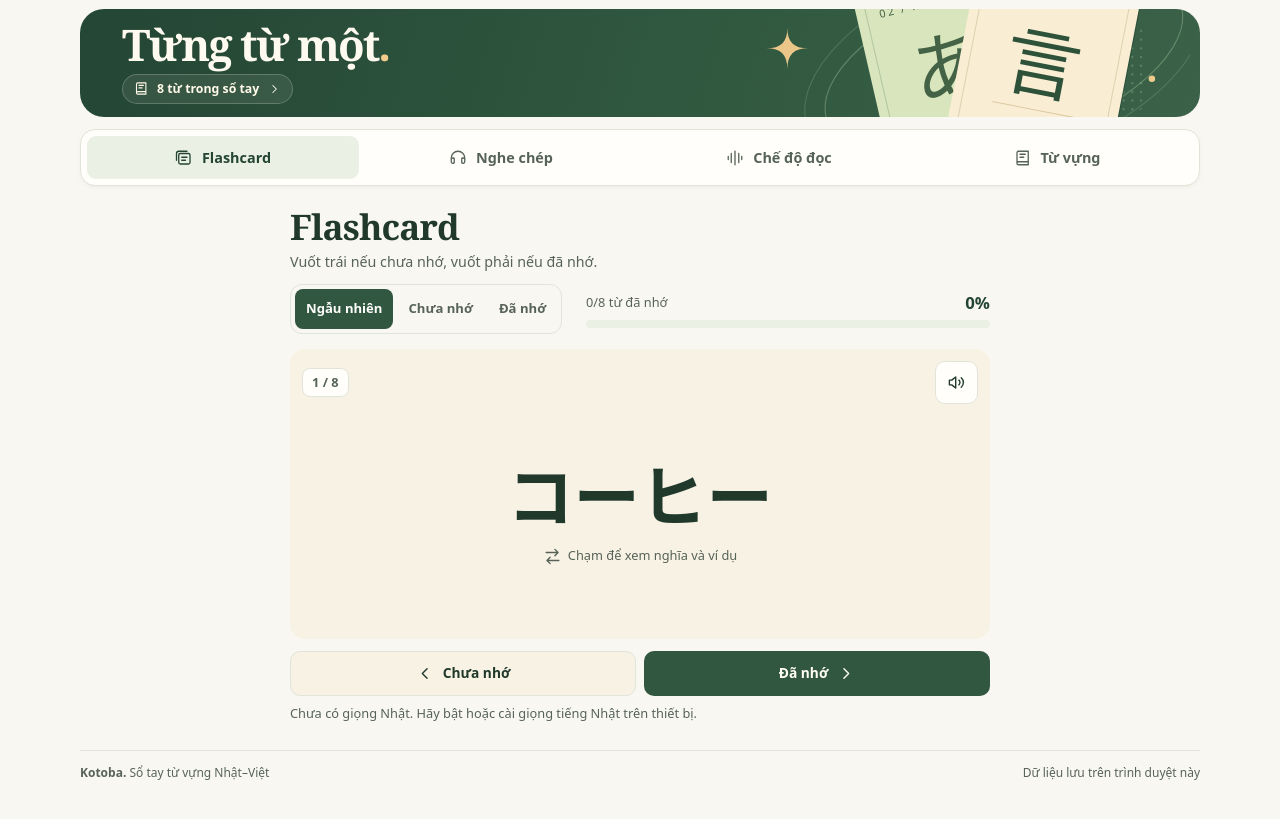
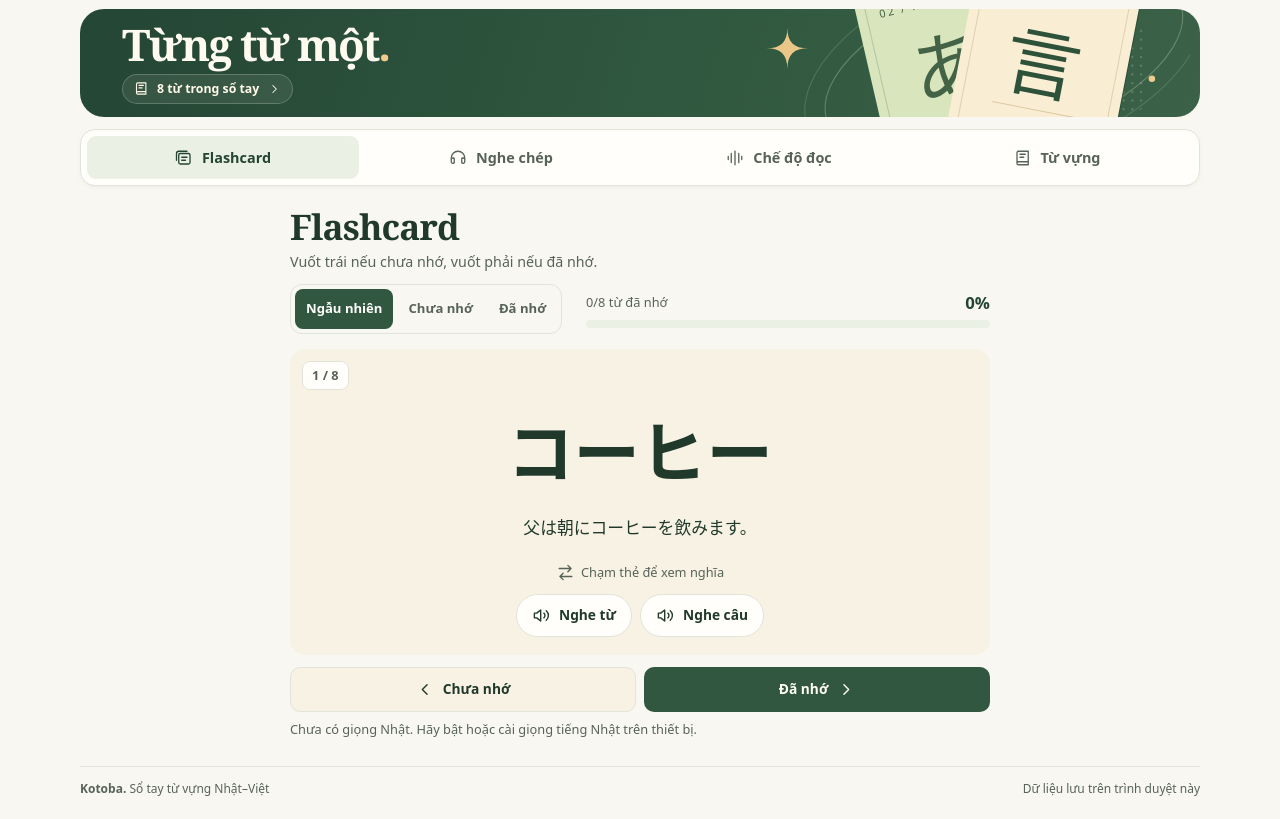
Before and after one commit to MihQuannn7799/learn-japanese-new-word, a website built with Vite: page frontend/index.html in a window 1280 px wide. Shown: the part 79-898 px from the top of the page. Built offline with nearby package versions, Linux system fonts and the light colour scheme.

Commit message:
feat(flashcard): show Japanese context before revealing answers
Refs #9

```diff
--- a/frontend/src/styles/components.css
+++ b/frontend/src/styles/components.css
@@ -42,8 +42,10 @@
 .flip-hint { display: flex; align-items: center; justify-content: center; gap: 6px; margin-top: 10px; color: var(--muted); font-size: .8rem; }
 .flash-example { display: grid; gap: 3px; width: fit-content; max-width: 100%; margin: 10px auto 0; padding: 7px 12px; border-radius: 8px; background: var(--white); font-size: .9rem; overflow-wrap: anywhere; }
 .flash-example .muted { font-size: .81rem; }
-.flash-face:has(.flash-example-audio) .card-toggle { padding-bottom: 9px; }
-.flash-example-audio { justify-self: center; align-self: start; margin-bottom: 9px; }
+.flash-face .card-toggle { padding-bottom: 12px; }
+.flash-audio-actions { display: flex; flex-wrap: wrap; justify-content: center; align-self: start; gap: 8px; margin: 0 12px 18px; }
+.flash-audio-actions .btn { border-radius: 999px; }
+.flash-example-front { background: transparent; margin-top: 18px; font-size: 1.05rem; line-height: 1.7; }
 .swipe-label { display: flex; position: absolute; z-index: 1; top: 59px; align-items: center; gap: 4px; padding: 4px 8px; border: 1px solid currentColor; border-radius: 8px; background: var(--white); font-size: .85rem; font-weight: 750; opacity: 0; pointer-events: none; }
 .swipe-label-left { right: 18px; color: var(--ink); }
 .swipe-label-right { left: 18px; color: var(--green-dark); }
--- a/frontend/src/views/flashcard.ts
+++ b/frontend/src/views/flashcard.ts
@@ -11,23 +11,31 @@ const filters: ReadonlyArray<readonly [FlashFilter, string]> = [
 function cardBack(word: Word): string {
   return `<span class="card-meaning" lang="${word.meaningLanguage === 'en' ? 'en' : 'vi'}">${escapeHtml(word.meaning)}</span>
     <span class="kana" lang="ja">${escapeHtml(word.displayKana || word.kana)}</span>
+    ${word.hanViet ? `<span class="word-hanviet">${escapeHtml(word.hanViet)}</span>` : ''}
     ${word.example ? `<span class="flash-example">
       <span lang="ja">${escapeHtml(word.example)}</span>
       ${word.exampleMeaning ? `<span class="muted" lang="vi">${escapeHtml(word.exampleMeaning)}</span>` : ''}
     </span>` : ''}`;
 }
 
+function cardFront(word: Word): string {
+  return `${japanese({ ...word, hanViet: '' })}
+    ${word.example ? `<span class="flash-example flash-example-front" lang="ja">${escapeHtml(word.example)}</span>` : ''}`;
+}
+
 function swipeCard({ flipped, flashIndex }: StudyState, word: Word, total: number): string {
   return `<div class="flash-deck">
     <div class="flash-face${flipped ? ' flipped' : ''}">
       <button type="button" class="card-toggle" data-action="flip" id="flip-card" aria-label="${flipped ? 'Lật về mặt tiếng Nhật' : 'Lật để xem nghĩa và ví dụ'}" aria-describedby="card-answer">
-        <span id="card-answer">${flipped ? cardBack(word) : japanese(word)}</span>
-        <span class="flip-hint">${icon('flip')} ${flipped ? 'Chạm để xem mặt trước' : 'Chạm để xem nghĩa và ví dụ'}</span>
+        <span id="card-answer">${flipped ? cardBack(word) : cardFront(word)}</span>
+        <span class="flip-hint">${icon('flip')} ${flipped ? 'Chạm để xem mặt trước' : 'Chạm thẻ để xem nghĩa'}</span>
       </button>
-      ${flipped && word.example ? `<button type="button" class="btn plain flash-example-audio" data-action="speak-example">${icon('volume')} Nghe câu ví dụ</button>` : ''}
+      <div class="flash-audio-actions">
+        <button type="button" class="btn secondary" data-action="speak">${icon('volume')} Nghe từ</button>
+        ${word.example ? `<button type="button" class="btn secondary" data-action="speak-example">${icon('volume')} Nghe câu</button>` : ''}
+      </div>
       <div class="face-top">
         <span class="flash-position" aria-label="Thẻ ${flashIndex + 1} trên ${total}">${flashIndex + 1} / ${total}</span>
-        <button type="button" class="btn icon-only secondary" data-action="speak" aria-label="Nghe phát âm" title="Nghe phát âm">${icon('volume')}</button>
       </div>
       <span class="swipe-label swipe-label-left" aria-hidden="true">${icon('left')} Chưa nhớ</span>
       <span class="swipe-label swipe-label-right" aria-hidden="true">Đã nhớ ${icon('right')}</span>
```
Also changed, not shown: tests/flashcard.test.js (+28 -0 lines), README.md.
